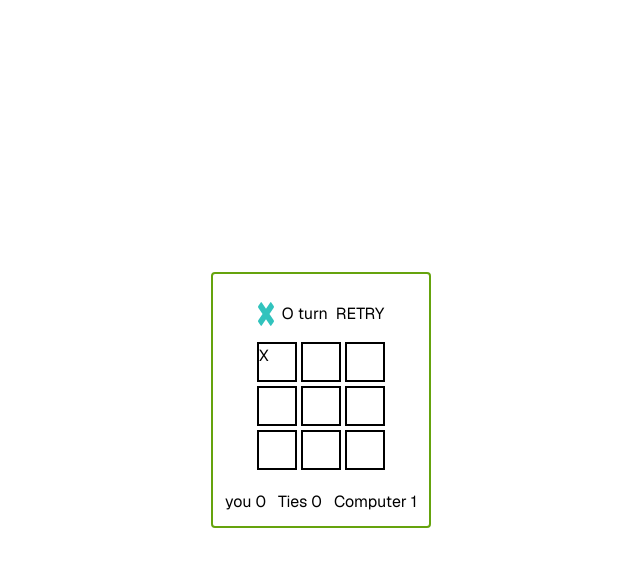
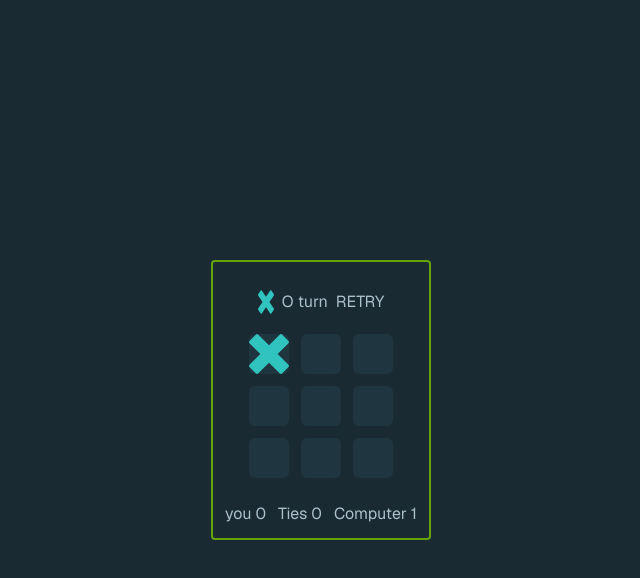
Before and after one commit to orazdaurenov/tic-tac-toe, a Next.js app: page / in a window 1280 px wide. Both pictures are taken after a click on the element 596 px from the left and 362 px from the top of the page. Shown: the top 578 px of the page, without its empty margins (319-959 px from the left). Built offline with nearby package versions, Linux system fonts and the light colour scheme.

Commit message:
added custom colors and svg refactored
Co-authored-by: TheMcnafaha <TheMcnafaha@users.noreply.github.com>

```diff
--- a/src/app/components/Grid.tsx
+++ b/src/app/components/Grid.tsx
@@ -60,15 +60,19 @@ export interface SquareProps {
 }
 
 const Square = ({ value, handleClick }: SquareProps): ReactNode => {
+  let ImgJSX: string | ReactNode = " ";
+  if (value == "X") {
+    ImgJSX = <img src="/imgX.svg" />;
+  } else if (value == "O") {
+    ImgJSX = <img src="/ImgO.svg" alt="" />;
+  }
   return (
-    <>
-      <div
-        onClick={handleClick}
-        className="h-10 w-10 border-2 border-solid border-black"
-      >
-        {value}
-      </div>
-    </>
+    <div
+      onClick={handleClick}
+      className="bg-btn-color m-1 h-10 w-10 rounded-md border-none"
+    >
+      {ImgJSX}
+    </div>
   );
 };
 
--- a/src/app/layout.tsx
+++ b/src/app/layout.tsx
@@ -14,7 +14,7 @@ export default function RootLayout({
 }: Readonly<{ children: React.ReactNode }>) {
   return (
     <html lang="en" className={`${GeistSans.variable}`}>
-      <body>{children}</body>
+      <body className="bg-main-bg text-text">{children}</body>
     </html>
   );
 }
--- a/tailwind.config.ts
+++ b/tailwind.config.ts
@@ -8,6 +8,14 @@ export default {
       fontFamily: {
         sans: ["var(--font-geist-sans)", ...fontFamily.sans],
       },
+      colors: {
+       'main-bg' : '#192A32',
+        'text' : '#abc1cc',
+        'btn-color' : '#1f3540',
+        'btn-tifany' : '#31c4be',
+        'btn-grey' : '#a8bec9',
+        'btn-orange' : '#f2b237',
+      }
     },
   },
   plugins: [],
```
Also changed, not shown: public/ImgO.svg (renamed from public/icon-o.svg).
